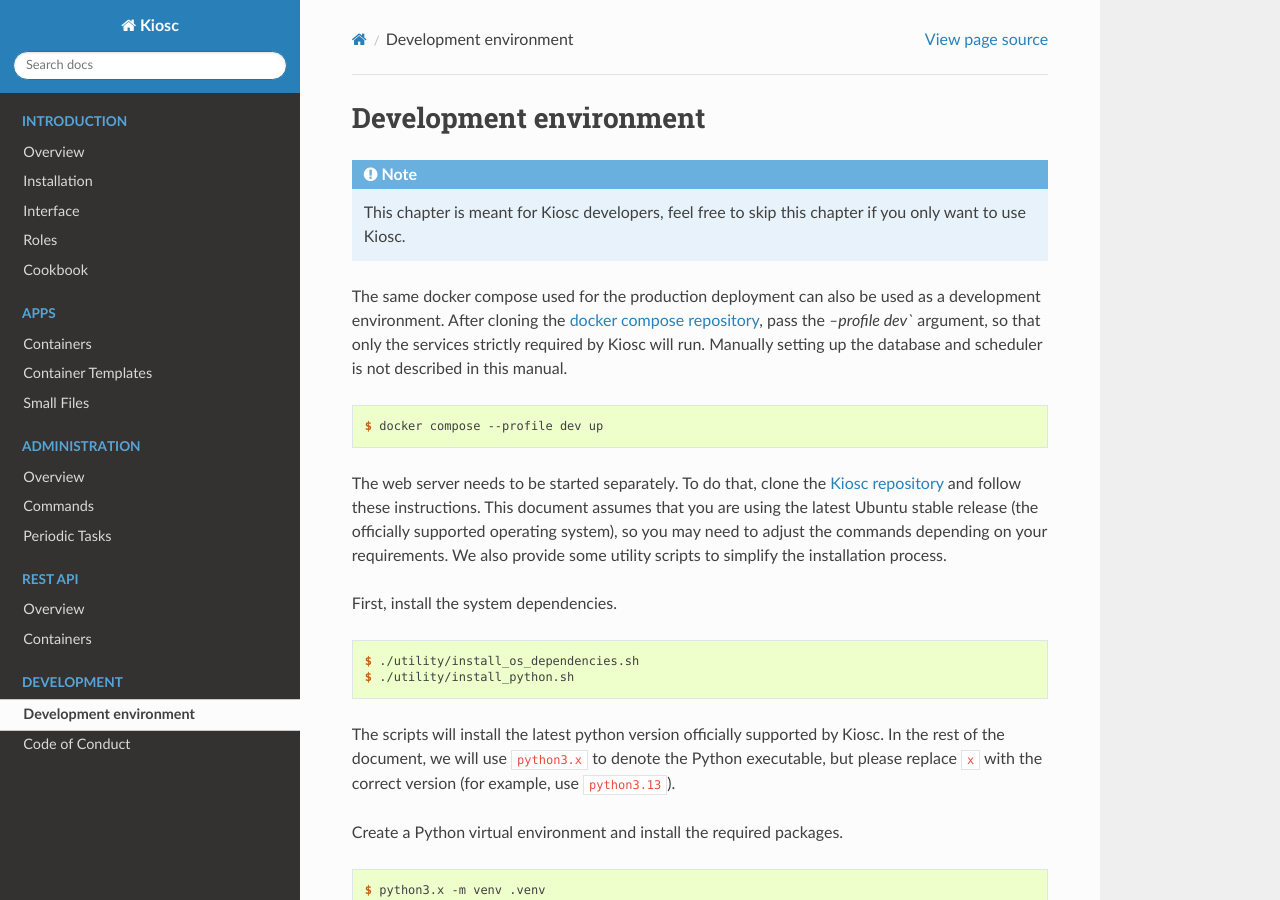
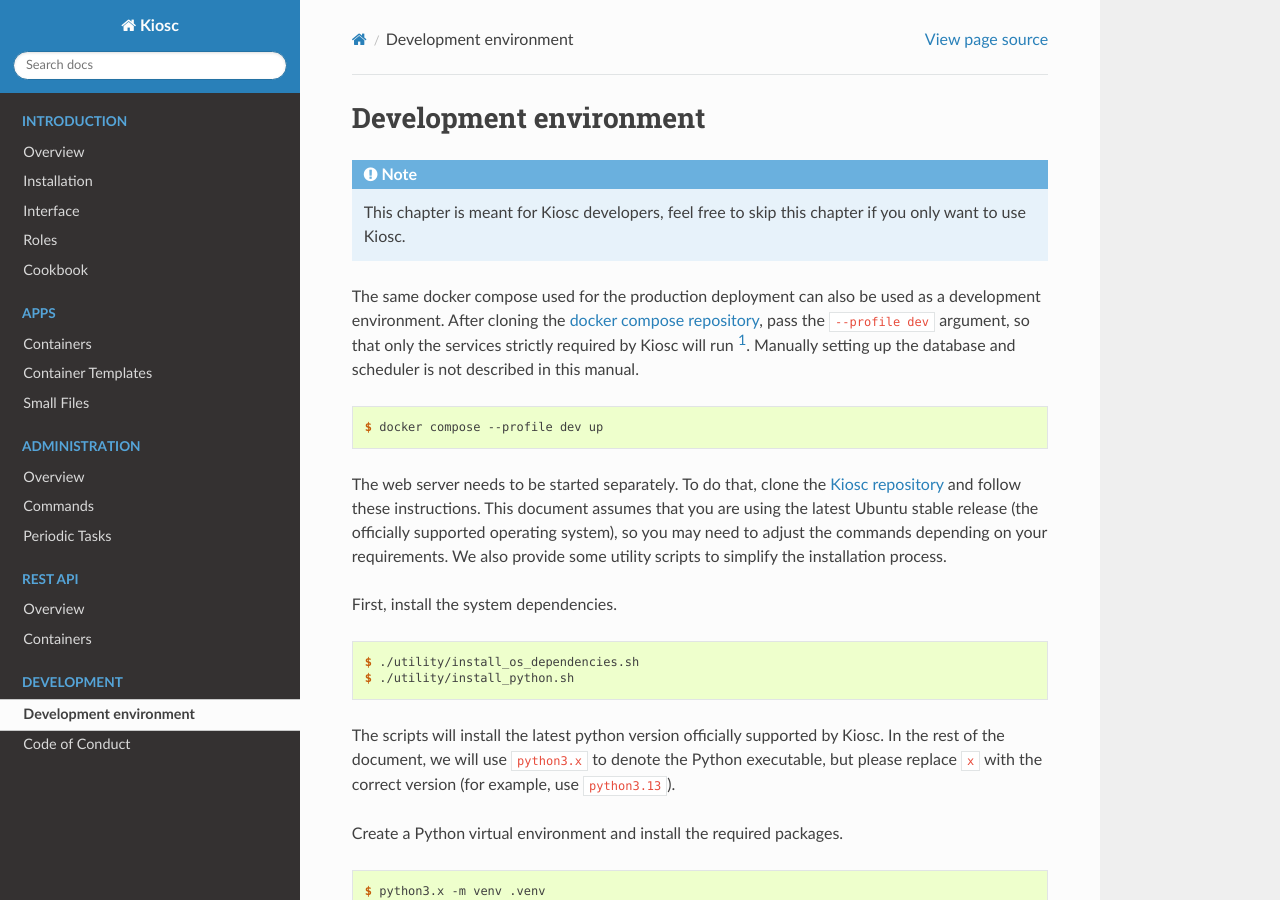
Before and after one commit to bihealth/kiosc-server, a Sphinx documentation site: the page built from docs/source/introduction_development.rst, in a window 1280 px wide and 900 px high. Built offline with Sphinx 7.4.7 and the Read the Docs theme 3.1.0, drawn with Linux system fonts in a browser that asks for light colours; part of the change alters nothing that is shown; some of the changed text lies outside the part shown.

```diff
--- a/docs/source/introduction_development.rst
+++ b/docs/source/introduction_development.rst
@@ -9,9 +9,10 @@ Development environment
 
 The same docker compose used for the production deployment can also be used
 as a development environment. After cloning the `docker compose repository
-<https://github.com/bihealth/kiosc-docker-compose>`__, pass the `--profile
-dev`` argument, so that only the services strictly required by Kiosc will run.
-Manually setting up the database and scheduler is not described in this manual.
+<https://github.com/bihealth/kiosc-docker-compose>`__, pass the ``--profile
+dev`` argument, so that only the services strictly required by Kiosc will
+run [#footnote-make-dev]_. Manually setting up the database and scheduler is
+not described in this manual.
 
 .. code-block:: console
 
@@ -82,3 +83,8 @@ The configuration for the development instance is similar to the one `described
 for the production environment <introduction_installation_configuration>`__.
 However, the ``env.example`` in the kiosc-server repository is more geared
 towards development.
+
+.. rubric:: Footnotes
+
+.. [#footnote-make-dev] You may also simply run ``make dev``, using the Makefile
+    we provide.
```
